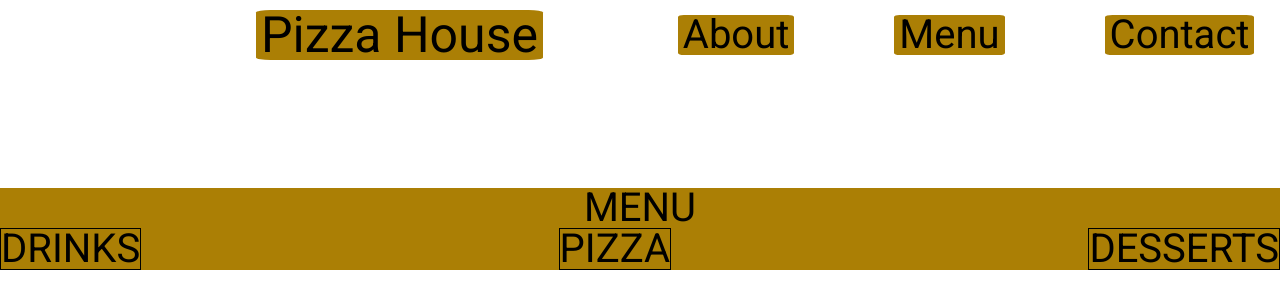
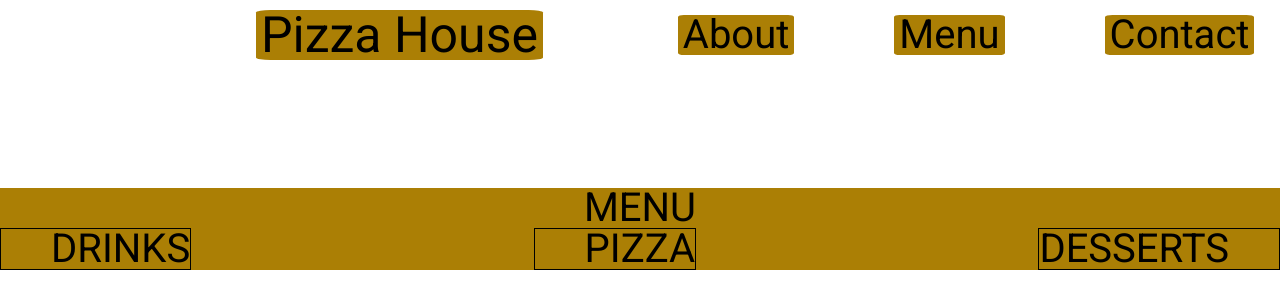
Before and after one commit to Faneeh/restaurant-page, a plain HTML site: page index.html in a window 1280 px wide. Drawn offline with Linux system fonts and the light colour scheme.

Commit message:
Add menu-subtext divs padding

```diff
--- a/styles.css
+++ b/styles.css
@@ -53,3 +53,15 @@ body {
 .menu-subtext {
     border: 1px solid black;
 }
+
+#subtext-one {
+    padding-left: 50px;
+}
+
+#subtext-two {
+    padding-left: 50px
+}
+
+#subtext-three {
+    padding-right: 50px;
+}
```
